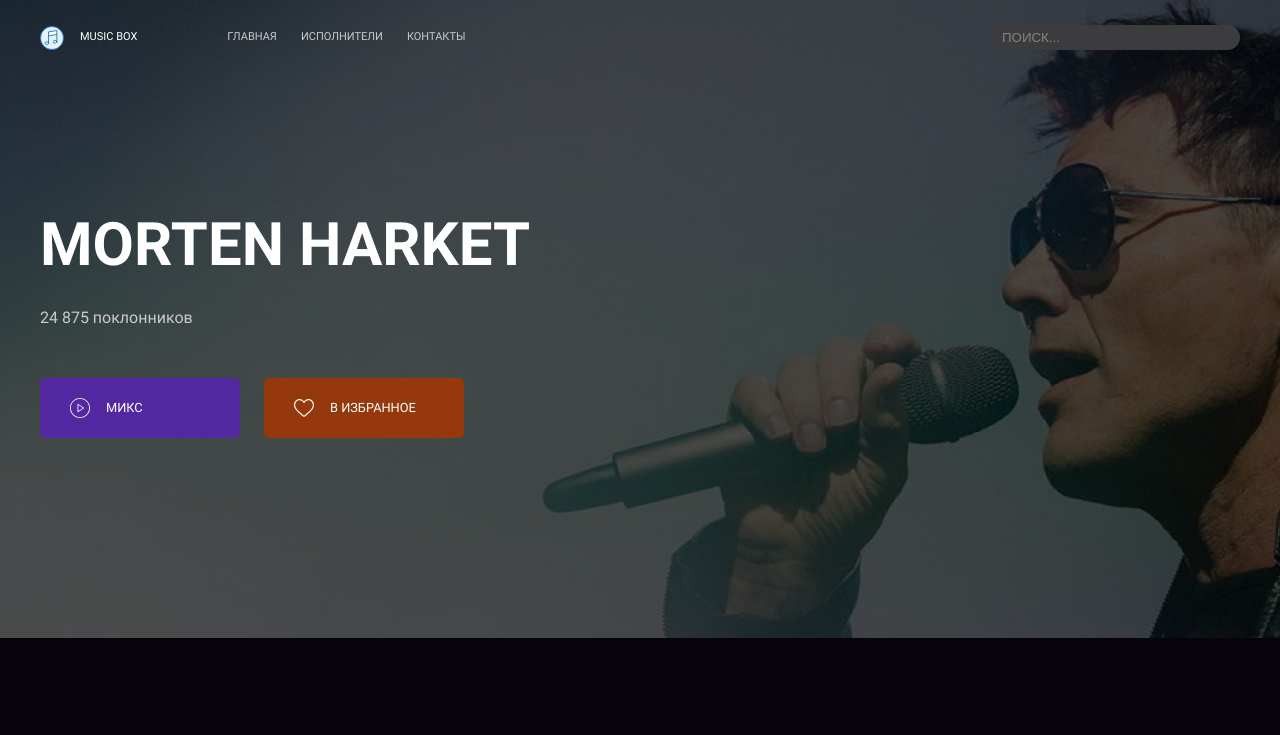
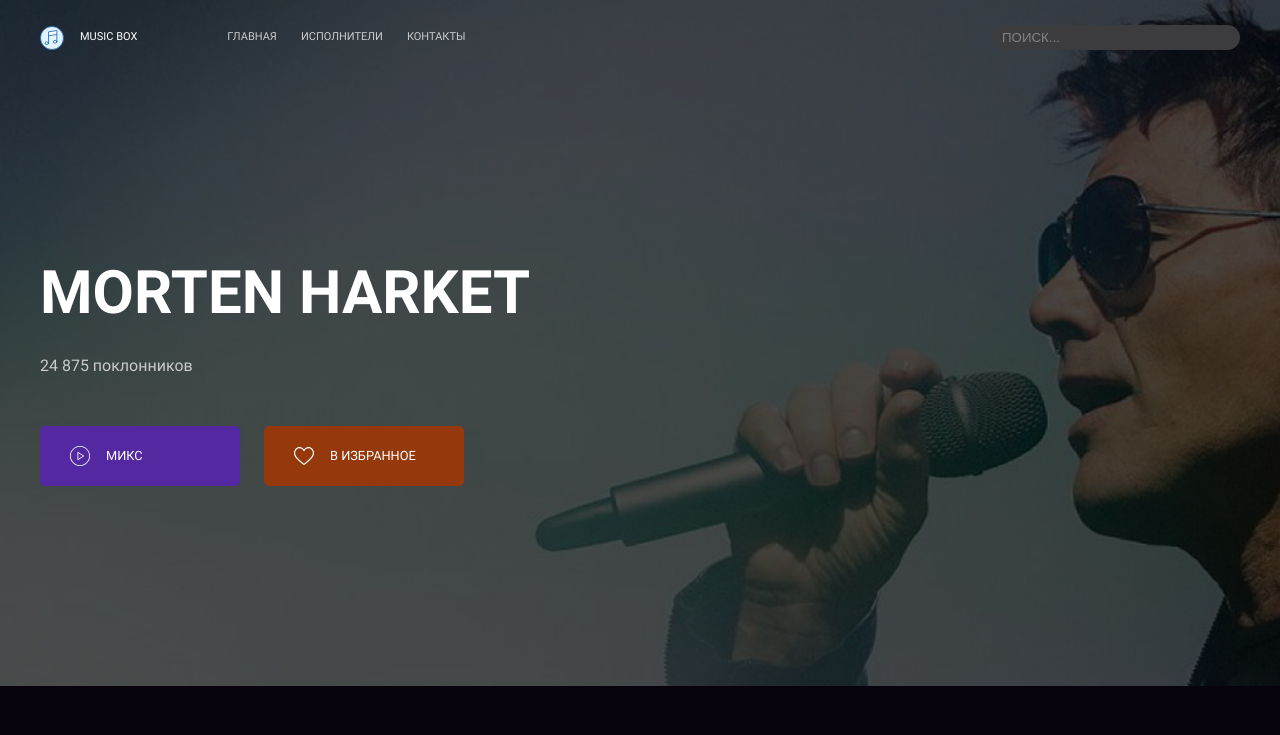
Before and after one commit to mrAnderson90/layout-designer-project-56, a website: page src/artist.html in a window 1280 px wide. Shown: the top 735 px of the page. Drawn offline with Linux system fonts and the light colour scheme.

Commit message:
Fix artist mt to 3rem

```diff
--- a/src/artist.html
+++ b/src/artist.html
@@ -30,7 +30,7 @@
             <div id="page-description">
               <div class="bg-artist">
                 <div class="container p-200">
-                  <h1 class="left mb-1rem">Morten Harket</h1>
+                  <h1 class="left mt-3 mb-1rem">Morten Harket</h1>
                   <p class="mb-3">24 875 поклонников</p>
                   <div class="art-btns">
                     <a href="" class="btn btn-purple w-200 font-small left"><span class="icon play">Микс</span></a>
--- a/src/styles/scss/_atomic.scss
+++ b/src/styles/scss/_atomic.scss
@@ -64,6 +64,10 @@
   padding-bottom: 200px;
 }
 
+.mt-3 {
+  margin-top: 3rem;
+}
+
 .mt-65 {
   margin-top: 65px;
 }
```
Also changed, not shown: src/styles/css/style.css, 1 other file.
